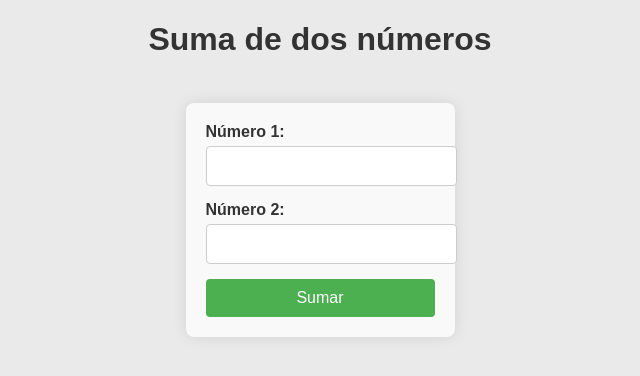
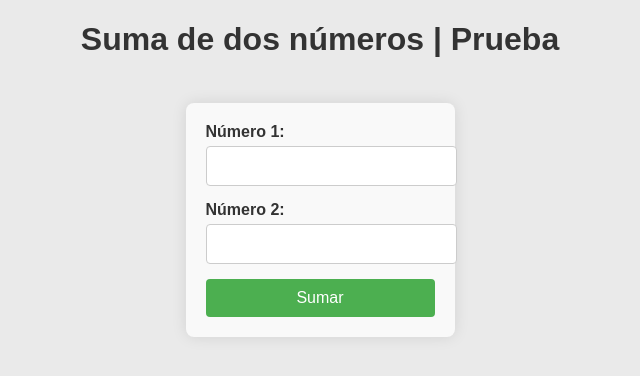
Before and after one commit to AbelHaro/TRD-demo-CI-CD, a website with bundled scripts: page index.html in a window 1280 px wide. Shown: the whole page, without its empty margins (320-960 px from the left). Built offline with nearby package versions, Linux system fonts and the light colour scheme.

Commit message:
Prueba de CI/CD

```diff
--- a/index.html
+++ b/index.html
@@ -6,7 +6,7 @@
         <title>Suma de dos números</title>
     </head>
     <body>
-        <h1>Suma de dos números</h1>
+        <h1>Suma de dos números | Prueba</h1>
         <form id="sumForm">
             <label for="num1">Número 1:</label>
             <input type="number" id="num1" name="num1" required />
```
